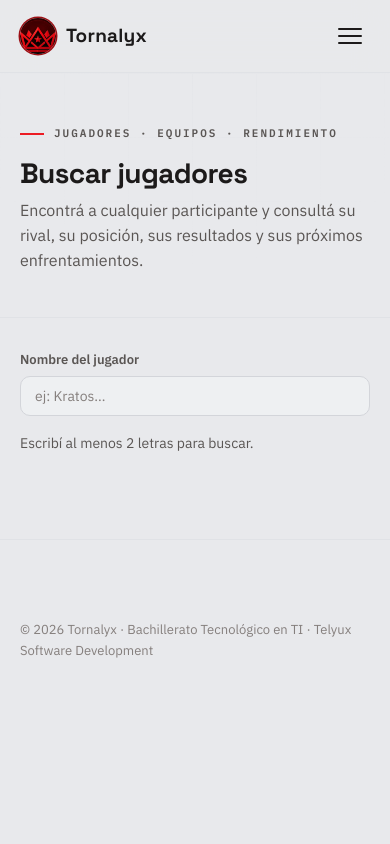
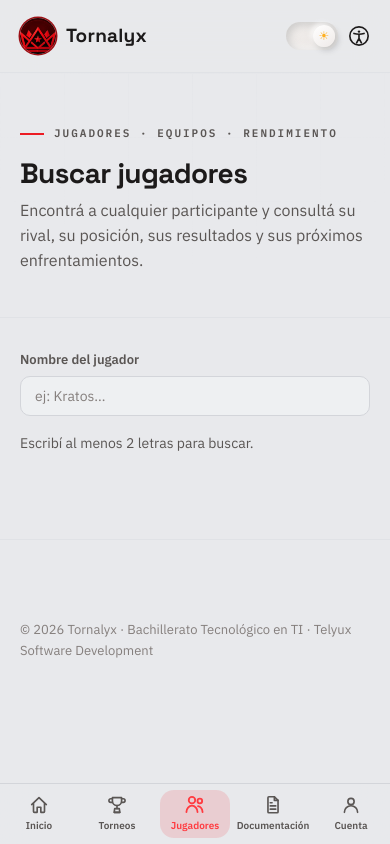
Before and after one commit to telyuxsoftwaredevelopment-tech/Tornalyx, a PHP site: page /jugadores.html in a window 390 px wide. Run offline with PHP 8.4, Linux system fonts and the light colour scheme.

Commit message:
Bottom nav líquida en mobile, reemplaza al menú hamburguesa
En las páginas públicas (home, torneos, jugadores, torneo-detalle,
documentación) el burger + drawer de pantalla completa pasa a ser una
barra inferior fija de 5 tabs (Inicio/Torneos/Jugadores/Documentación/
Cuenta) con un pill que se desliza al tab activo con easing elástico.
Como el sitio no es SPA, la animación se simula guardando el índice
anterior en sessionStorage y animando desde ahí al cargar la página
siguiente, para que cada navegación se sienta como un slide.

El tab "Cuenta" reutiliza la lógica de initAuthNav(): ícono de login
sin sesión, avatar/iniciales del usuario si la hay. Tema y
accesibilidad se mudan a una franja #navUtility en el header (ese
espacio lo ocupaba el burger).

De paso, dos bugs encontrados y corregidos con Playwright durante las
pruebas:
- El pill quedaba mal alineado: al ser position:absolute dentro de un
  contenedor flex sin left explícito, la "posición estática" de
  referencia para el translateX() era ambigua entre navegadores.
- El panel de accesibilidad se abría y cerraba en el mismo click al
  dispararse desde fuera del widget de escritorio, por faltar
  stopPropagation contra el listener de "click afuera cierra". Este
  bug ya existía en el trigger del menú hamburguesa original (afecta
  perfil.html, admin-dashboard.html, organizador-dashboard.html), se
  corrige ahí también por ser la misma causa en la misma función.

```diff
--- a/SGDM/frontend/css/main.css
+++ b/SGDM/frontend/css/main.css
@@ -374,6 +374,74 @@ p  { line-height:1.6; }
   .navbar__links,.nav-links { display:flex; }
   .navbar__actions,.nav-right { display:flex; margin-left:auto; }
   .navbar__hamburger,.burger { display:none; }
+}
+
+/* ─── Nav utility (mobile) ────────────────────────────────
+   Reemplaza al burger en las páginas públicas que navegan por la bottom
+   nav: sólo lleva tema + accesibilidad (la navegación bajó a la barra
+   inferior, ver .bottom-nav). */
+.nav-utility { display:flex; align-items:center; gap:10px; margin-left:auto; }
+@media(min-width:860px) { .nav-utility { display:none; } }
+
+/* ─── Bottom nav (mobile, páginas públicas) ───────────────
+   Pill deslizante posicionado por JS (initBottomNav en main.js) sobre el
+   tab con aria-current="page"; content-box a propósito para que el
+   safe-area del home indicator sea espacio extra y no achique los 60px
+   de íconos. */
+.bottom-nav {
+  position:fixed; left:0; right:0; bottom:0; z-index:60;
+  box-sizing:content-box;
+  display:flex; justify-content:space-around; align-items:center;
+  height:60px;
+  padding-bottom:env(safe-area-inset-bottom);
+  background:rgba(var(--bg-rgb),.92);
+  backdrop-filter:blur(16px);
+  -webkit-backdrop-filter:blur(16px);
+  border-top:1px solid var(--line);
+}
+@media(min-width:860px) { .bottom-nav { display:none; } }
+
+body:has(.bottom-nav) { padding-bottom:calc(60px + env(safe-area-inset-bottom)); }
+@media(min-width:860px) { body:has(.bottom-nav) { padding-bottom:0; } }
+/* El panel de accesibilidad se ancla abajo en mobile; con bottom nav
+   presente hay que subirlo para que no quede tapado. */
+@media(max-width:520px) {
+  body:has(.bottom-nav) .a11y-panel { bottom:calc(60px + 12px + env(safe-area-inset-bottom)); }
+}
+
+.bottom-nav__pill {
+  /* left:0 explícito: al ser abs-positioned dentro de un contenedor flex,
+     sin esto la "posición estática" de referencia para translateX() es
+     ambigua/inconsistente entre navegadores. */
+  position:absolute; left:0; top:6px; height:48px; width:56px;
+  border-radius:14px;
+  background:rgba(236,28,36,.13); /* --red en rgba, ver variables.css */
+  transition:transform .35s cubic-bezier(.34,1.56,.64,1),
+             width .3s cubic-bezier(.34,1.56,.64,1);
+  pointer-events:none;
+}
+
+.bottom-nav__item {
+  position:relative; z-index:1;
+  display:flex; flex-direction:column; align-items:center; justify-content:center;
+  gap:2px; flex:1;
+  padding:6px 0;
+  color:var(--muted);
+  font-size:10px; font-weight:600;
+  transition:color .2s;
+}
+.bottom-nav__icon { display:inline-flex; transition:transform .3s cubic-bezier(.34,1.56,.64,1); }
+.bottom-nav__icon svg { width:22px; height:22px; }
+.bottom-nav__item[aria-current="page"] { color:var(--red-bright); }
+.bottom-nav__item[aria-current="page"] .bottom-nav__icon { transform:translateY(-1px) scale(1.1); }
+.bottom-nav__item:active .bottom-nav__icon { transform:scale(.86); }
+
+.bottom-nav__avatar {
+  width:22px; height:22px; border-radius:50%; flex:none;
+  display:inline-flex; align-items:center; justify-content:center;
+  font-family:var(--font-heading); font-weight:700; font-size:9px;
+  color:#fff; background:var(--red);
+  background-size:cover; background-position:center;
 }
 
 /* ─── Hero ────────────────────────────────────────────── */
--- a/SGDM/frontend/js/main.js
+++ b/SGDM/frontend/js/main.js
@@ -33,6 +33,45 @@ function initMobileNav() {
   if (closeBtn) closeBtn.addEventListener('click', closeMenu);
   mobileNav.querySelectorAll('a').forEach(l => l.addEventListener('click', closeMenu));
   document.addEventListener('keydown', e => { if (e.key === 'Escape') closeMenu(); });
+}
+
+/* ─── Bottom Nav (mobile, páginas públicas) ──────────── */
+/* Desliza el pill de fondo hasta el tab con aria-current="page". Como acá
+   no hay SPA (cada tab es una carga de página nueva), la animación se
+   simula: se guarda el índice del tab activo en sessionStorage, y al
+   entrar a la página siguiente el pill arranca en la posición vieja (sin
+   transición) y en el frame siguiente se anima hacia la nueva. Así cada
+   navegación se siente como un slide, no como un salto. */
+function initBottomNav() {
+  const nav = document.querySelector('.bottom-nav');
+  if (!nav) return;
+  const pill  = nav.querySelector('.bottom-nav__pill');
+  const items = Array.from(nav.querySelectorAll('.bottom-nav__item'));
+  const activeIndex = items.findIndex(a => a.getAttribute('aria-current') === 'page');
+  if (!pill || activeIndex === -1) return;
+
+  const place = (index, animate) => {
+    const item = items[index];
+    if (!item) return;
+    pill.style.transition = animate ? '' : 'none';
+    pill.style.width = (item.offsetWidth - 8) + 'px';
+    pill.style.transform = `translateX(${item.offsetLeft + 4}px)`;
+  };
+
+  const STORAGE_KEY = 'tornalyx-bottomnav-idx';
+  let prevIndex = -1;
+  try { prevIndex = parseInt(sessionStorage.getItem(STORAGE_KEY), 10); } catch { /* privado / bloqueado */ }
+
+  if (Number.isInteger(prevIndex) && prevIndex >= 0 && prevIndex !== activeIndex) {
+    place(prevIndex, false);
+    requestAnimationFrame(() => requestAnimationFrame(() => place(activeIndex, true)));
+  } else {
+    place(activeIndex, false);
+  }
+
+  try { sessionStorage.setItem(STORAGE_KEY, String(activeIndex)); } catch { /* privado / bloqueado */ }
+
+  window.addEventListener('resize', () => place(activeIndex, false));
 }
 
 /* ─── Scroll Reveal ─────────────────────────────────── */
@@ -432,6 +471,27 @@ async function initAuthNav() {
     return a;
   };
 
+  /* Tab "Cuenta" de la bottom nav: mismo criterio que el avatar de arriba,
+     pero sin reemplazar el <a> entero (rompería el pill de initBottomNav,
+     que mide sus posiciones por índice) — sólo se le cambia el ícono
+     interno. Va antes del reemplazo genérico de a[href="/login"] de abajo
+     para que ese selector ya no lo encuentre (le cambiamos el href acá). */
+  document.querySelectorAll('.bottom-nav__account[href="/login"]').forEach(a => {
+    a.href = panelUrl;
+    a.title = panelTxt;
+    a.setAttribute('aria-label', panelTxt);
+    const icono = a.querySelector('.bottom-nav__icon');
+    if (!icono) return;
+    const av = document.createElement('span');
+    av.className = 'bottom-nav__avatar';
+    if (me.avatar_url) {
+      av.style.backgroundImage = `url(${encodeURI(me.avatar_url)})`;
+    } else {
+      av.textContent = ((me.nombre || '')[0] || '') + ((me.apellido || '')[0] || '');
+    }
+    icono.replaceWith(av);
+  });
+
   /* En desktop el acceso a la cuenta del nav pasa a ser la foto; cualquier
      otro botón/enlace "Entrar" de la página (hero, footer, CTAs sueltos)
      pasa a llevar al panel en vez de mandar de nuevo al login. */
@@ -570,10 +630,32 @@ function initAccessibility() {
     const copia = abrirDesdeMobile.cloneNode(true);
     copia.addEventListener('click', e => {
       e.preventDefault();
+      // Sin esto, el click sigue subiendo hasta el listener de "click
+      // afuera cierra" de más abajo (.mobile-nav no es descendiente de
+      // `widget` ni de `panel`) y cierra el panel en el mismo evento
+      // que lo abre.
+      e.stopPropagation();
       document.getElementById('mobileClose')?.click();
       togglePanel(true);
     });
     nav.insertBefore(copia, nav.querySelector('.theme-toggle'));
+  });
+
+  /* Mismo criterio en las páginas que reemplazaron el menú móvil por la
+     bottom nav: el disparador vive en la tira de utilidades del header
+     (#navUtility), no hay drawer que cerrar antes de abrir el panel.
+     stopPropagation: #navUtility no es descendiente de `widget` ni de
+     `panel`, así que sin esto el listener de "click afuera cierra" (más
+     abajo) lo trataría como un click externo y cerraría el panel en el
+     mismo evento que lo abre. */
+  document.querySelectorAll('.nav-utility').forEach(host => {
+    const copia = abrirDesdeMobile.cloneNode(true);
+    copia.addEventListener('click', e => {
+      e.preventDefault();
+      e.stopPropagation();
+      togglePanel(true);
+    });
+    host.appendChild(copia);
   });
 
   const aplicar = () => {
@@ -731,6 +813,7 @@ function initActionMenus() {
 /* ─── Init global ────────────────────────────────────── */
 document.addEventListener('DOMContentLoaded', () => {
   initMobileNav();
+  initBottomNav();
   initScrollReveal();
   initTabs();
   initImageFallbacks();
--- a/SGDM/frontend/jugadores.html
+++ b/SGDM/frontend/jugadores.html
@@ -42,23 +42,6 @@
 </head>
 <body>
 
-  <div class="mobile-nav" id="mobileNav" role="dialog" aria-modal="true" aria-label="Menú">
-    <button class="mobile-close" id="mobileClose" aria-label="Cerrar menú">✕</button>
-    <a href="/">Inicio</a>
-    <a href="/torneos">Torneos</a>
-    <a href="/jugadores" style="color:var(--ink)" aria-current="page">Jugadores</a>
-    <a href="/documentacion">Documentación</a>
-    <label class="theme-toggle" aria-label="Cambiar tema claro/oscuro" style="margin-top:8px">
-      <input type="checkbox" class="theme-toggle__input" />
-      <span class="theme-toggle__track">
-        <span class="theme-toggle__thumb">
-          <span class="theme-toggle__icon theme-toggle__icon--sun">☀</span>
-          <span class="theme-toggle__icon theme-toggle__icon--moon">☾</span>
-        </span>
-      </span>
-    </label>
-  </div>
-
   <header class="nav">
     <div class="wrap nav-in">
       <a class="brand" href="/">
@@ -82,11 +65,76 @@
           </span>
         </label>
       </div>
-      <button class="burger" id="burgerBtn" aria-label="Abrir menú" aria-expanded="false" aria-controls="mobileNav">
-        <span></span><span></span><span></span>
-      </button>
+      <div class="nav-utility" id="navUtility">
+        <label class="theme-toggle" aria-label="Cambiar tema claro/oscuro">
+          <input type="checkbox" class="theme-toggle__input" />
+          <span class="theme-toggle__track">
+            <span class="theme-toggle__thumb">
+              <span class="theme-toggle__icon theme-toggle__icon--sun">☀</span>
+              <span class="theme-toggle__icon theme-toggle__icon--moon">☾</span>
+            </span>
+          </span>
+        </label>
+      </div>
     </div>
   </header>
+
+  <!-- Navegación móvil: pill líquido sobre el tab activo (main.js:initBottomNav) -->
+  <nav class="bottom-nav" aria-label="Navegación principal">
+    <span class="bottom-nav__pill" aria-hidden="true"></span>
+    <a href="/" class="bottom-nav__item">
+      <span class="bottom-nav__icon">
+        <svg viewBox="0 0 24 24" fill="none" stroke="currentColor" stroke-width="1.8" stroke-linecap="round" stroke-linejoin="round" aria-hidden="true">
+          <path d="M4 11.5 12 4l8 7.5"/>
+          <path d="M6 10.5V19a1 1 0 0 0 1 1h3v-5.5h4V20h3a1 1 0 0 0 1-1v-8.5"/>
+        </svg>
+      </span>
+      <span class="bottom-nav__label">Inicio</span>
+    </a>
+    <a href="/torneos" class="bottom-nav__item">
+      <span class="bottom-nav__icon">
+        <svg viewBox="0 0 24 24" fill="none" stroke="currentColor" stroke-width="1.8" stroke-linecap="round" stroke-linejoin="round" aria-hidden="true">
+          <path d="M7 4h10v3.5a5 5 0 0 1-10 0V4Z"/>
+          <path d="M7 5.2H5.2a2 2 0 0 0 0 4H7"/>
+          <path d="M17 5.2h1.8a2 2 0 0 1 0 4H17"/>
+          <path d="M12 12.5V16"/>
+          <path d="M9 20h6"/>
+          <path d="M9.5 16h5l.6 4h-6.2l.6-4Z"/>
+        </svg>
+      </span>
+      <span class="bottom-nav__label">Torneos</span>
+    </a>
+    <a href="/jugadores" aria-current="page" class="bottom-nav__item">
+      <span class="bottom-nav__icon">
+        <svg viewBox="0 0 24 24" fill="none" stroke="currentColor" stroke-width="1.8" stroke-linecap="round" stroke-linejoin="round" aria-hidden="true">
+          <circle cx="9" cy="8.2" r="3.2"/>
+          <path d="M3.5 20c0-3.6 2.5-6.3 5.5-6.3s5.5 2.7 5.5 6.3"/>
+          <circle cx="16.8" cy="9" r="2.3"/>
+          <path d="M15 14.2c2.4.5 4.2 2.7 4.5 5.8"/>
+        </svg>
+      </span>
+      <span class="bottom-nav__label">Jugadores</span>
+    </a>
+    <a href="/documentacion" class="bottom-nav__item">
+      <span class="bottom-nav__icon">
+        <svg viewBox="0 0 24 24" fill="none" stroke="currentColor" stroke-width="1.8" stroke-linecap="round" stroke-linejoin="round" aria-hidden="true">
+          <path d="M7.5 3h6l4 4v12.5a1 1 0 0 1-1 1h-9a1 1 0 0 1-1-1V4a1 1 0 0 1 1-1Z"/>
+          <path d="M13.5 3v4h4"/>
+          <path d="M9 13h6M9 16.5h6M9 9.5h2"/>
+        </svg>
+      </span>
+      <span class="bottom-nav__label">Documentación</span>
+    </a>
+    <a href="/login" class="bottom-nav__item bottom-nav__account" aria-label="Entrar" title="Entrar">
+      <span class="bottom-nav__icon">
+        <svg viewBox="0 0 24 24" fill="none" stroke="currentColor" stroke-width="1.8" stroke-linecap="round" stroke-linejoin="round" aria-hidden="true">
+          <circle cx="12" cy="8.2" r="3.4"/>
+          <path d="M4.8 20c0-4 3.2-7.2 7.2-7.2s7.2 3.2 7.2 7.2"/>
+        </svg>
+      </span>
+      <span class="bottom-nav__label">Cuenta</span>
+    </a>
+  </nav>
 
   <div class="page-hero">
     <div class="grid-lines-sm"></div>
```
Also changed, not shown: SGDM/backend/vistas/nav-publico.php (+74 -21 lines), SGDM/frontend/index.html (+68 -20 lines), SGDM/frontend/torneo-detalle.html (+68 -20 lines), SGDM/frontend/torneos.html (+68 -20 lines).
